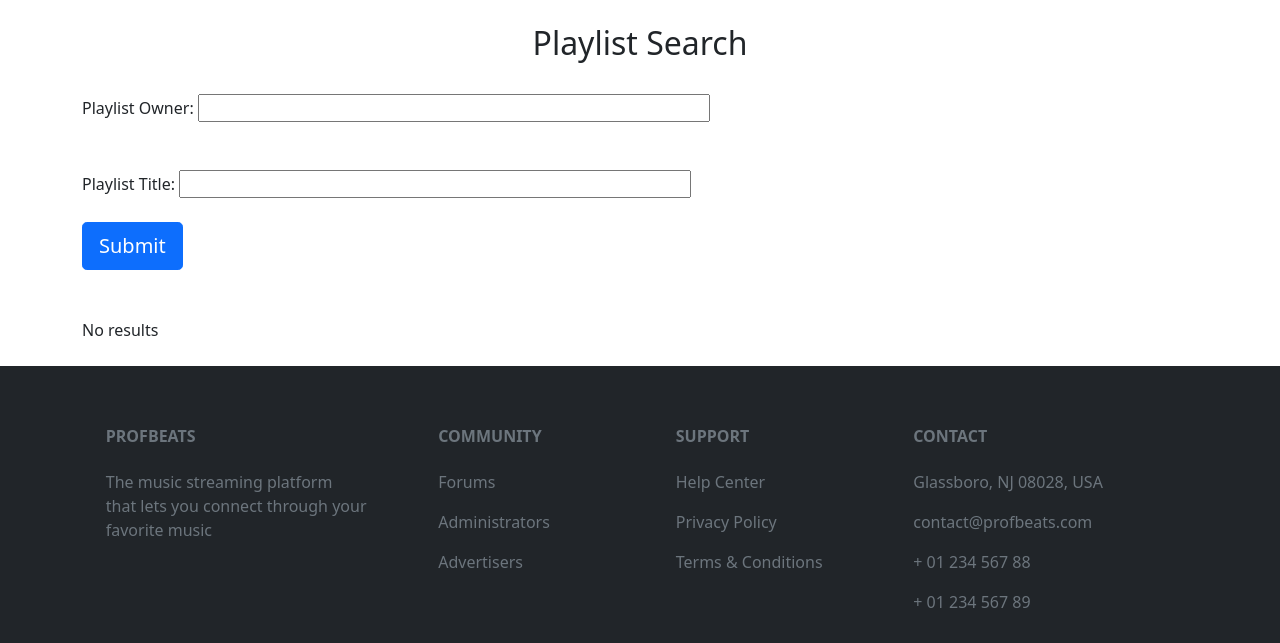
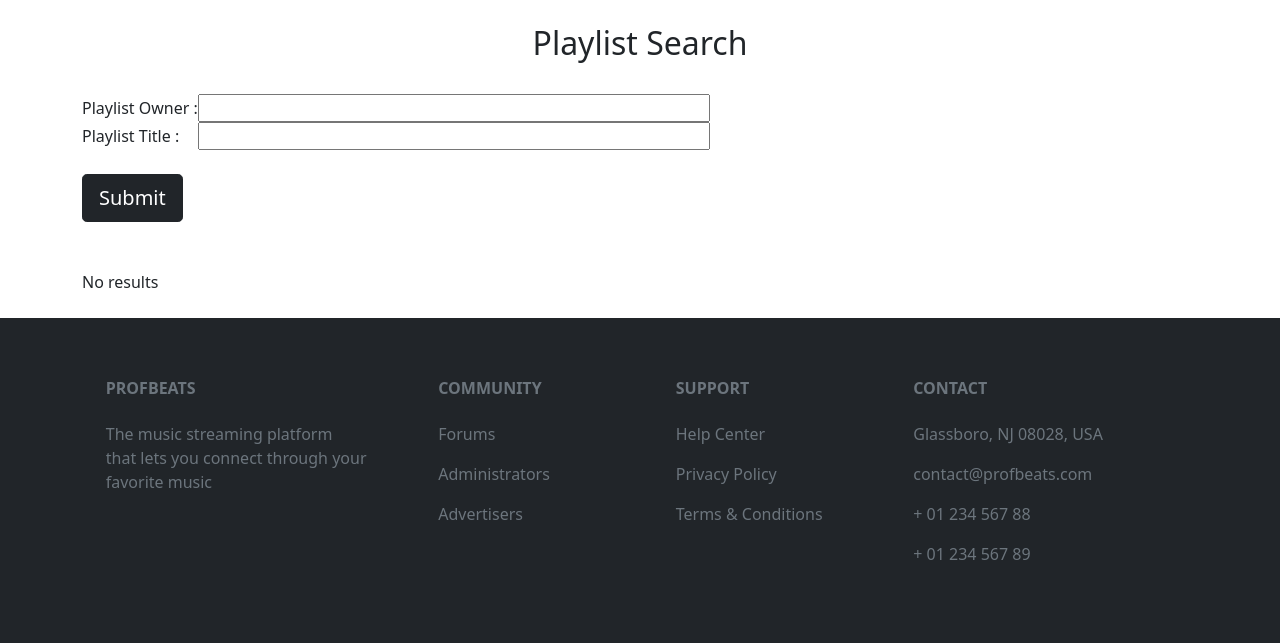
Before and after one commit to LucasGrebe/Senior-Project-Spring-2022, a Django app: page /search/advanced_search/ in a window 1280 px wide. Shown: the part 251-894 px from the top of the page. After the commit the page ends 811 px from the top, so only its background shows below. Run offline with Django 4.2, Linux system fonts and the light colour scheme; some libraries are stand-ins or nearby versions.

Commit message:
Update advanced.html

```diff
--- a/Profbeats/advanced/templates/advanced/advanced.html
+++ b/Profbeats/advanced/templates/advanced/advanced.html
@@ -3,30 +3,31 @@
 {% block title %} Advanced Search {% endblock %}
 
 {% block content %}
-<form method='post' action="{% url 'results' %}">
+<div id="advancedFormdiv">
+    <form id="advancedForm" method='post' action="{% url 'results' %}">
         {% csrf_token %}
         <br>
         <center>
             <h2>Playlist Search</h2>
         </center>
+        <br/>
 
+        <table id="advancedFormTable">
+            <tr>
+                <td>Playlist Owner : </td>
+                <td>{{ form.owner }}</td>
+            </tr>
+            <tr>
+                <td>Playlist Title : </td>
+                <td>{{ form.title }}</td>
+            </tr>
+        </table>
 
-    <br>
-    <div>
-        Playlist Owner: {{ form.owner }}
-    </div>
-    <br>
-
-    <br>
-    <div>
-        Playlist Title: {{ form.title }}
-    </div>
-    <br>
-
-
-    <button class="btn btn-primary btn-lg" type="submit">Submit</button>
+        <br/>
+        <button class="btn btn-dark btn-lg" type="submit">Submit</button>
 
     </form>
+</div>
 <br>
 
 {% if not playlists %}
@@ -90,7 +91,7 @@ Here ya go
                             Rater: <br>
                             {{f_trate.trated_by}}
                             <br>
-                            <button class="btn btn-primary btn-lg" type="submit" name="rate_track">Rate</button>
+                            <button class="btn btn-primary btn-light" type="submit" name="rate_track">Rate</button>
                         </form>
                     </td>
                     {% endfor %}
```
Lines whose indentation alone changed are shown as unchanged.
